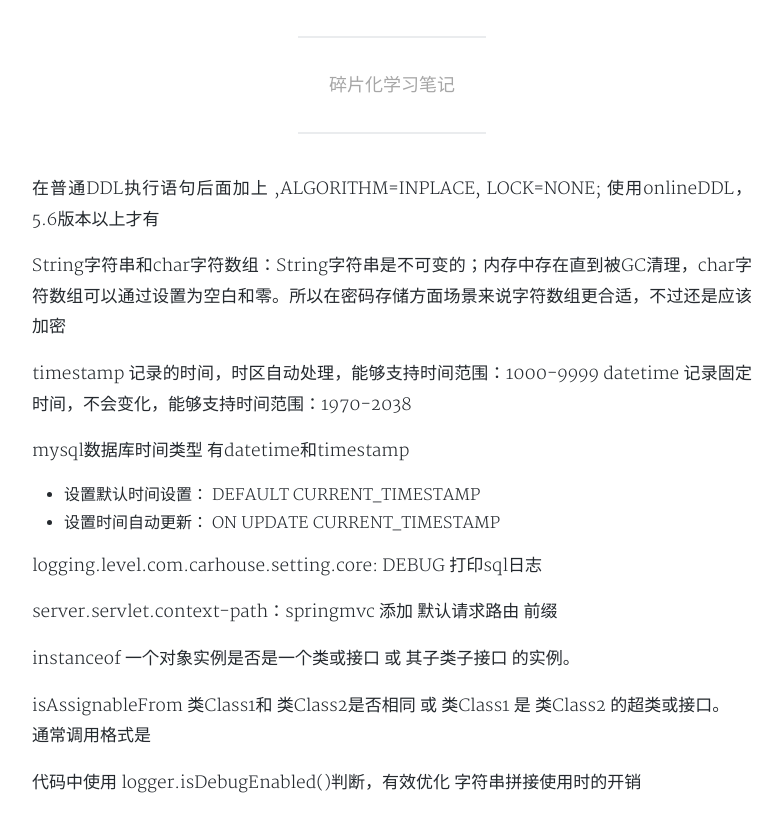
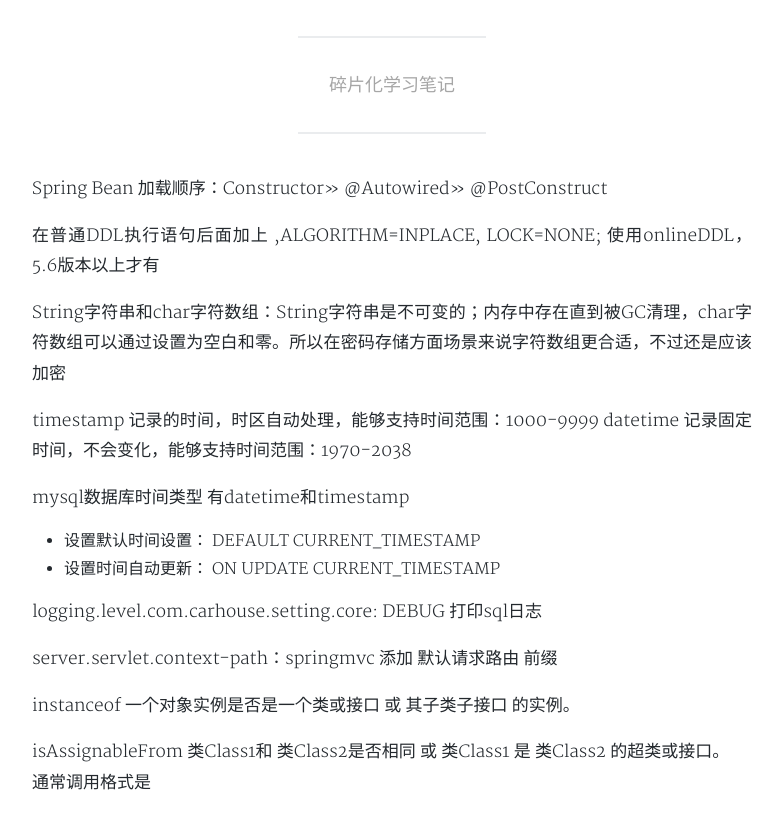
Before and after one commit to gobige/gobige.github.io, a Jekyll site: the page built from _posts/2019-02-29-fragment-time-study.md, in a window 1280 px wide and 900 px high, scrolled down 382 px, cut to the strip 82-900 px from the top of the window. Shown: the whole strip, without its empty margins (248-1031 px from the left). Built offline with Jekyll 4.4.1, drawn with Linux system fonts in a browser that asks for light colours; nearby versions of some CDN libraries; a style sheet for code colours, icons or effects is not loaded.

Commit message:
Update 2019-02-29-fragment-time-study.md

```diff
--- a/_posts/2019-02-29-fragment-time-study.md
+++ b/_posts/2019-02-29-fragment-time-study.md
@@ -9,6 +9,8 @@ cover: 'www.baidu.com'
 tags: 随笔
 ---
 
+
+Spring Bean 加载顺序：Constructor >> @Autowired >> @PostConstruct
 
 在普通DDL执行语句后面加上 ,ALGORITHM=INPLACE, LOCK=NONE; 使用onlineDDL，5.6版本以上才有
 
```
